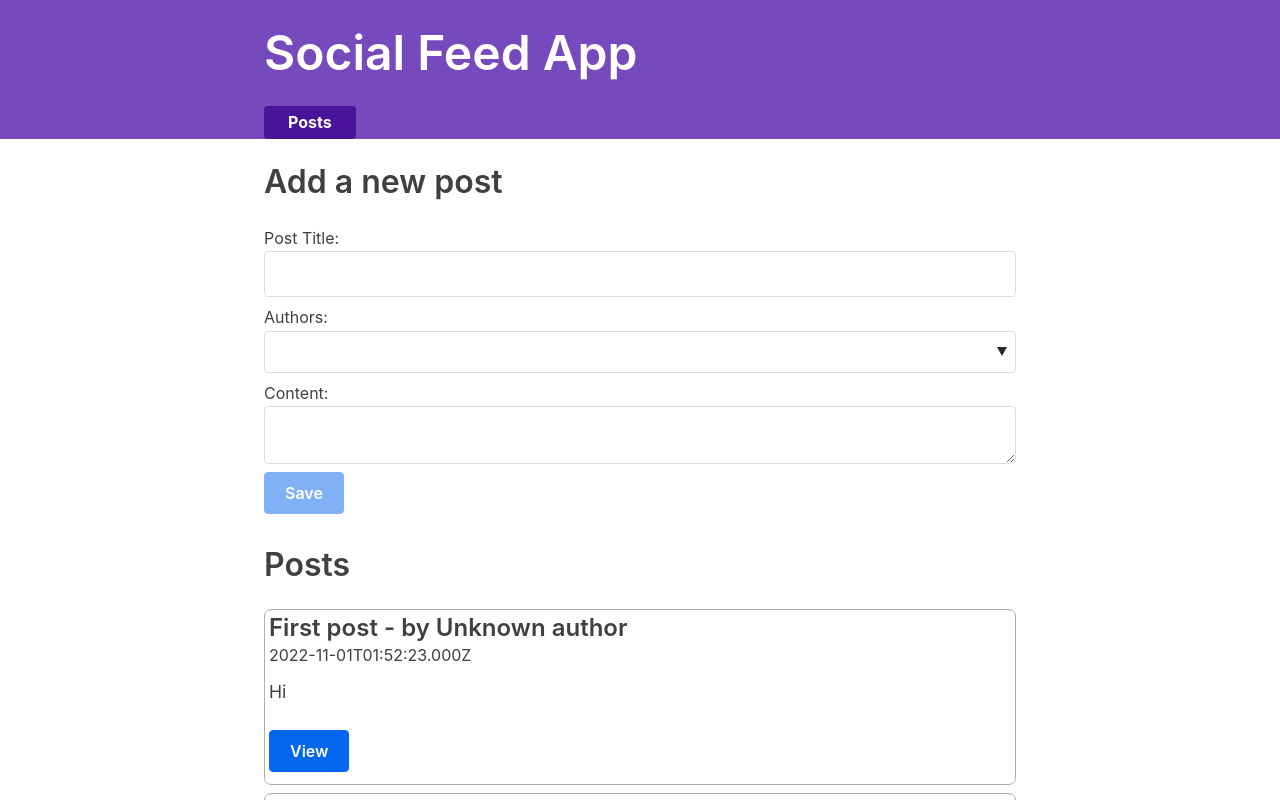
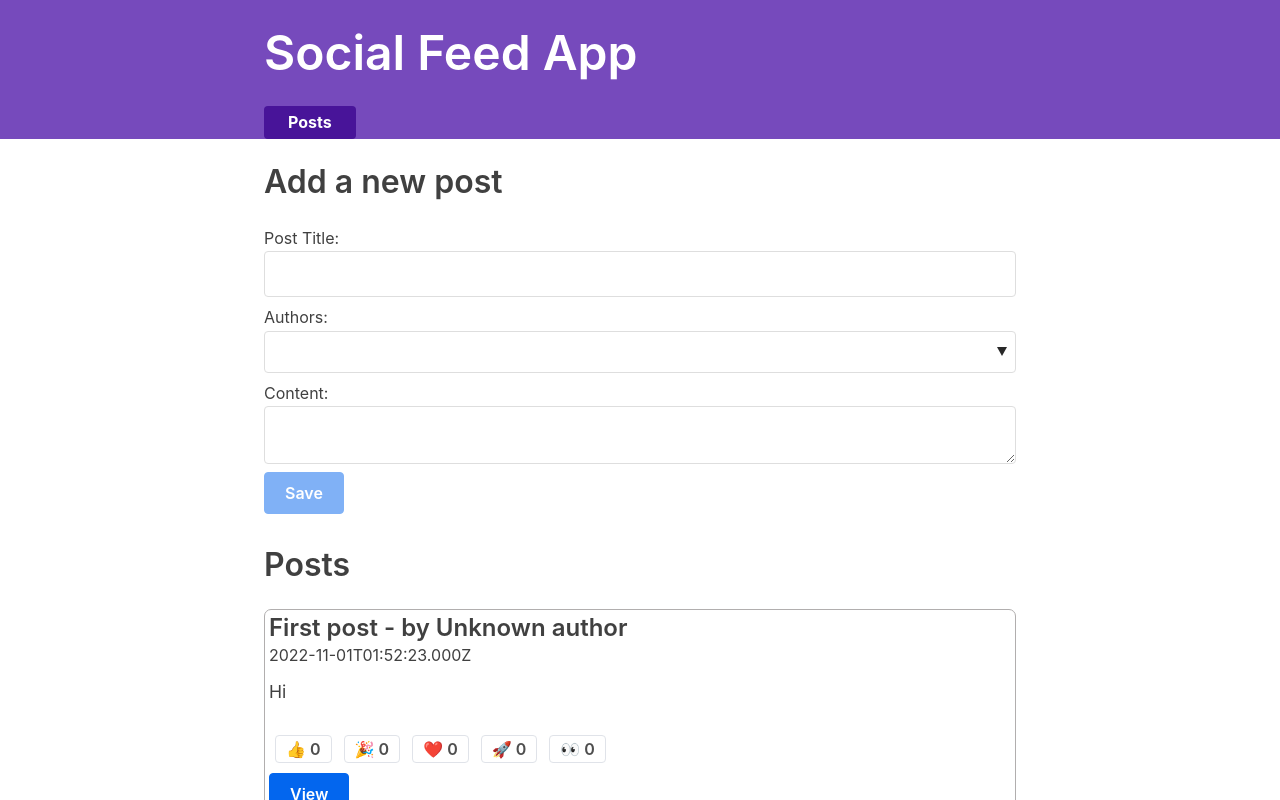
Before and after one commit to czodiac/social-media-feed, a React (Create React App) app: page / in a window 1280 px wide. Shown: the top 800 px of the page. Built offline with nearby package versions, Linux system fonts and the light colour scheme; what @mswjs/data, mock-socket, txtgen would draw is missing.

Commit message:
Add reaction buttons
Create ReactionButtons.js component.
Show it on single post page and post list page.

```diff
--- a/src/features/posts/PostsList.js
+++ b/src/features/posts/PostsList.js
@@ -2,6 +2,7 @@ import React from 'react'
 import { useSelector } from 'react-redux'
 import { Link } from 'react-router-dom'
 import { PostAuthor } from './PostAuthor'
+import { ReactionButtons } from './ReactionButtons'
 
 export const PostsList = () => {
     const posts = useSelector(state => state.posts)
@@ -11,6 +12,7 @@ export const PostsList = () => {
             <h3>{post.title} - <PostAuthor userId={post.user} /></h3>
             <div>{post.date}</div>
             <p className="post-content">{post.content.substring(0, 100)}</p>
+            <ReactionButtons post={post} />
             <Link to={`/posts/${post.id}`} className="button">View</Link>
         </article>
     ))
--- /dev/null
+++ b/src/features/posts/ReactionButtons.js
@@ -0,0 +1,30 @@
+import React from 'react'
+import { useDispatch } from 'react-redux'
+import { reactionAdded } from './postsSlice'
+
+const reactionEmoji = {
+    thumbsUp: '👍',
+    hooray: '🎉',
+    heart: '❤️',
+    rocket: '🚀',
+    eyes: '👀'
+}
+
+export const ReactionButtons = ({ post }) => {
+    const dispatch = useDispatch(); // Need to dispatch event to a reducer.
+
+    const reactionButtons = Object.entries(reactionEmoji).map(([name, emoji]) => {
+        return (
+            <button
+                key={name}
+                type="button"
+                className="muted-button reaction-button"
+                onClick={() =>
+                    dispatch(reactionAdded({ postId: post.id, reaction: name }))
+                }>
+                {emoji} {post.reactions[name]}
+            </button>
+        )
+    })
+    return <div>{reactionButtons}</div>
+}
--- a/src/features/posts/SinglePostPage.js
+++ b/src/features/posts/SinglePostPage.js
@@ -2,6 +2,7 @@ import React from 'react'
 import { useSelector } from 'react-redux'
 import { Link } from 'react-router-dom'
 import { PostAuthor } from './PostAuthor'
+import { ReactionButtons } from './ReactionButtons'
 
 export const SinglePostPage = ({ match }) => {
     const { postId } = match.params
@@ -21,6 +22,7 @@ export const SinglePostPage = ({ match }) => {
                 <h2>{post.title} - <PostAuthor userId={post.user} /></h2>
                 <div>{post.date}</div>
                 <p className="post-content">{post.content}</p>
+                <ReactionButtons post={post} />
                 <Link to={`/editPost/${post.id}`} className="button">Edit</Link>
             </article>
         </section>
--- a/src/features/posts/postsSlice.js
+++ b/src/features/posts/postsSlice.js
@@ -3,8 +3,21 @@ import { createSlice, nanoid } from '@reduxjs/toolkit'
 import { sub } from 'date-fns';
 
 const initialState = [
-    { id: '1', title: 'First post', content: 'Hi', date: sub(new Date(), { minutes: 10 }).toISOString() },
-    { id: '2', title: 'Second', content: 'Text', date: sub(new Date(), { minutes: 10 }).toISOString() }
+    {
+        id: '1',
+        title: 'First post',
+        content: 'Hi',
+        date: sub(new Date(), { minutes: 10 }).toISOString(),
+        reactions: { thumbsUp: 0, hooray: 0, heart: 0, rocket: 0, eyes: 0 }
+    },
+    {
+        id: '2',
+        title: 'Second',
+        content: 'Text',
+        date: sub(new Date(), { minutes: 10 }).toISOString(),
+        reactions: { thumbsUp: 0, hooray: 0, heart: 0, rocket: 0, eyes: 0 }
+
+    }
 ]
 
 // Our posts slice is responsible for handling all updates to the posts data
@@ -25,7 +38,8 @@ const postsSlice = createSlice({
                         title,
                         content,
                         user: userId,
-                        date: new Date().toISOString()
+                        date: new Date().toISOString(),
+                        reactions: { thumbsUp: 0, hooray: 0, heart: 0, rocket: 0, eyes: 0 }
                     }
                 }
             }
@@ -37,9 +51,18 @@ const postsSlice = createSlice({
                 existingPost.title = title
                 existingPost.content = content
             }
+        },
+        // Action object just contains the minimum amount of information needed to describe what happened.
+        reactionAdded(state, action) {
+            const { postId, reaction } = action.payload;
+            // It's always better to keep the action objects as small as possible, and do the state update calculations in the reducer.
+            const existingPost = state.find(post => post.id === postId)
+            if (existingPost) {
+                existingPost.reactions[reaction]++
+            }
         }
     }
 })
 
-export const { postAdded, postUpdated } = postsSlice.actions
+export const { postAdded, postUpdated, reactionAdded } = postsSlice.actions
 export default postsSlice.reducer
```
